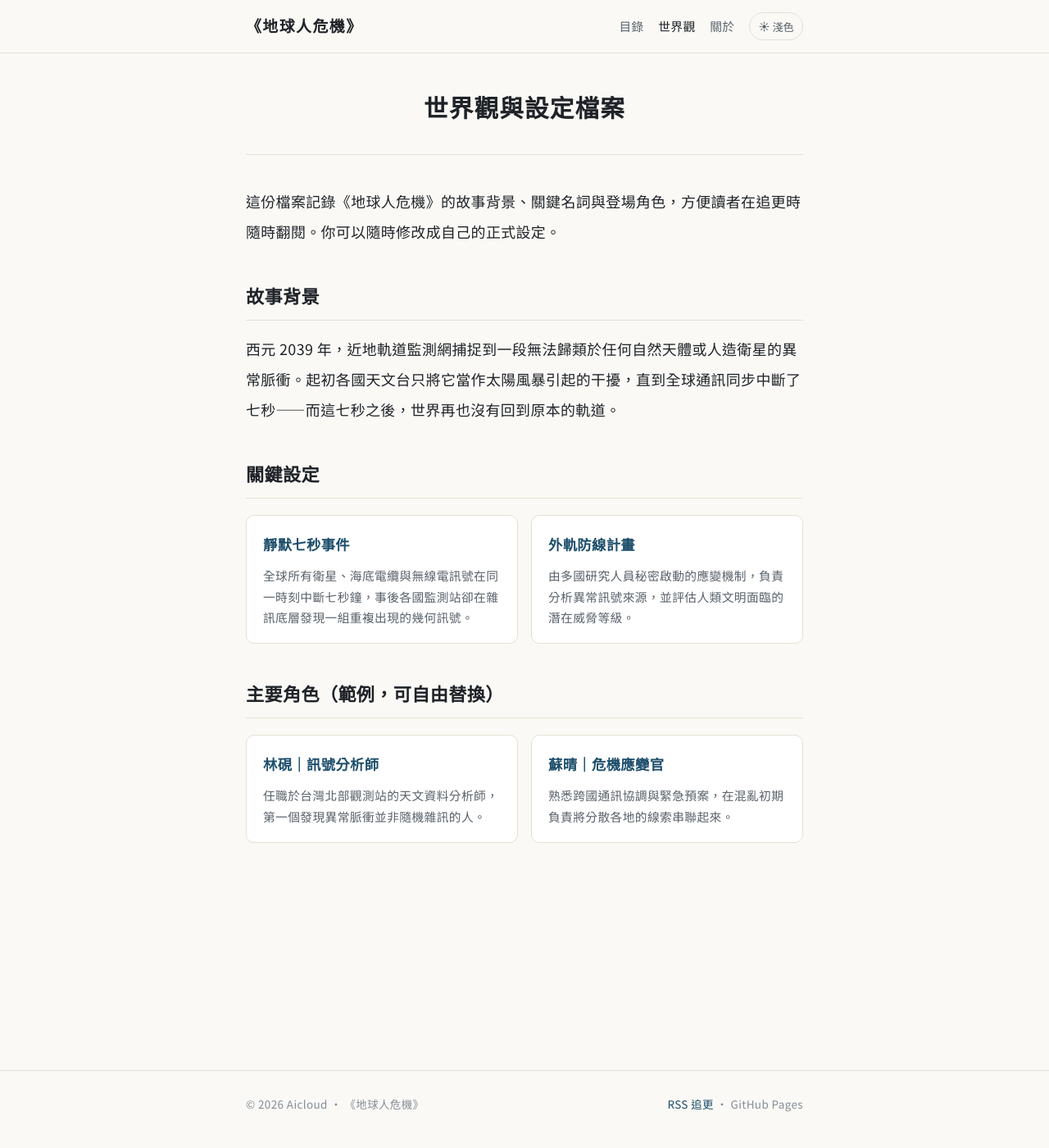
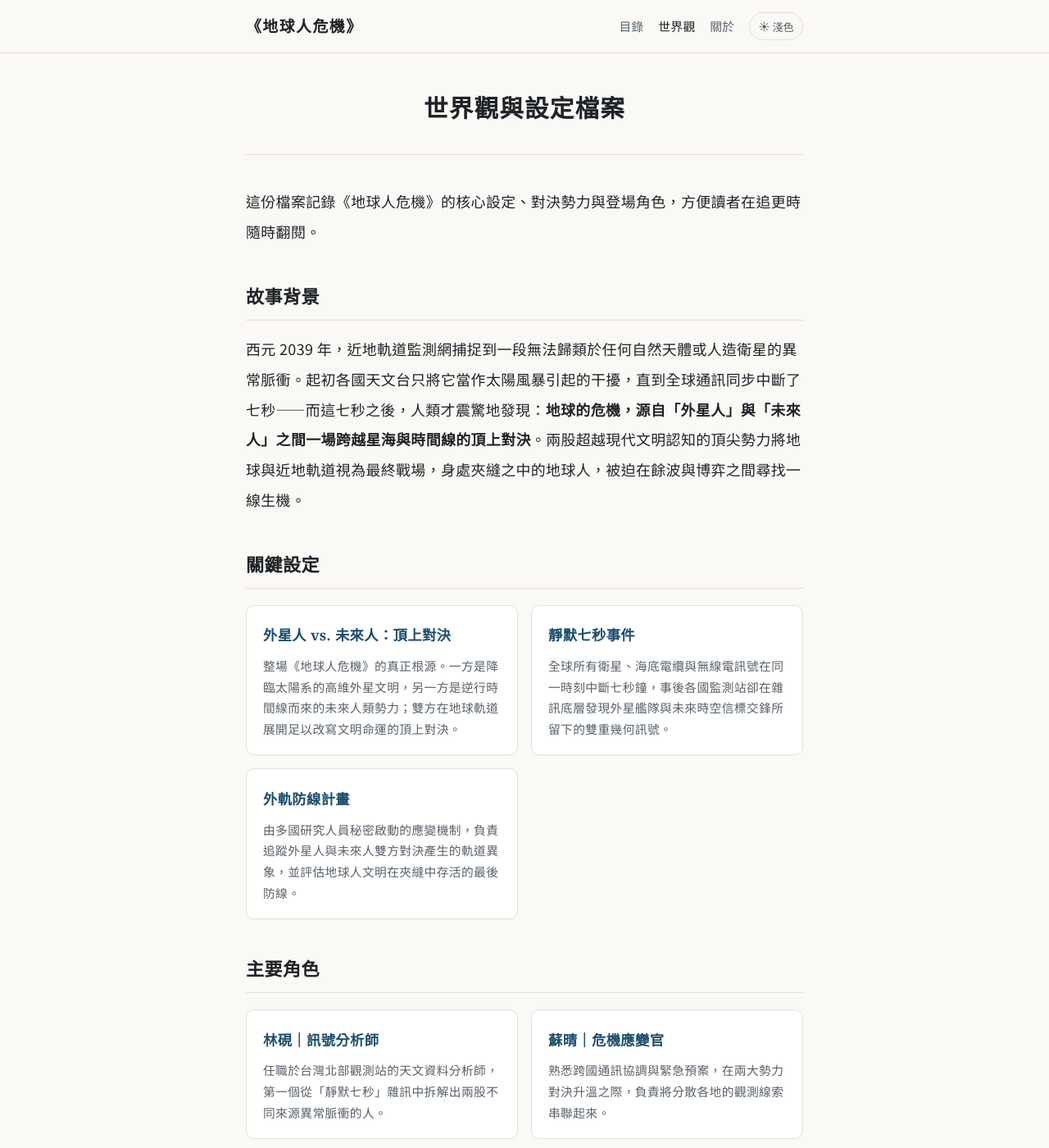
Before and after one commit to aicloud-go/aicloud-go.github.io, a Jekyll site: the page built from world.md, in a window 1280 px wide and 1400 px high. Shown: the whole window at 82% size. Built offline with Jekyll 4.4.1, drawn with Linux system fonts in a browser that asks for light colours.

Commit message:
Update world.md

```diff
--- a/world.md
+++ b/world.md
@@ -4,34 +4,38 @@ title: 世界觀與設定檔案
 permalink: /world/
 ---
 
-這份檔案記錄《地球人危機》的故事背景、關鍵名詞與登場角色，方便讀者在追更時隨時翻閱。你可以隨時修改成自己的正式設定。
+這份檔案記錄《地球人危機》的核心設定、對決勢力與登場角色，方便讀者在追更時隨時翻閱。
 
 ## 故事背景
 
-西元 2039 年，近地軌道監測網捕捉到一段無法歸類於任何自然天體或人造衛星的異常脈衝。起初各國天文台只將它當作太陽風暴引起的干擾，直到全球通訊同步中斷了七秒——而這七秒之後，世界再也沒有回到原本的軌道。
+西元 2039 年，近地軌道監測網捕捉到一段無法歸類於任何自然天體或人造衛星的異常脈衝。起初各國天文台只將它當作太陽風暴引起的干擾，直到全球通訊同步中斷了七秒——而這七秒之後，人類才震驚地發現：**地球的危機，源自「外星人」與「未來人」之間一場跨越星海與時間線的頂上對決**。兩股超越現代文明認知的頂尖勢力將地球與近地軌道視為最終戰場，身處夾縫之中的地球人，被迫在餘波與博弈之間尋找一線生機。
 
 ## 關鍵設定
 
 <div class="lore-grid">
   <div class="lore-card">
+    <h3>外星人 vs. 未來人：頂上對決</h3>
+    <p>整場《地球人危機》的真正根源。一方是降臨太陽系的高維外星文明，另一方是逆行時間線而來的未來人類勢力；雙方在地球軌道展開足以改寫文明命運的頂上對決。</p>
+  </div>
+  <div class="lore-card">
     <h3>靜默七秒事件</h3>
-    <p>全球所有衛星、海底電纜與無線電訊號在同一時刻中斷七秒鐘，事後各國監測站卻在雜訊底層發現一組重複出現的幾何訊號。</p>
+    <p>全球所有衛星、海底電纜與無線電訊號在同一時刻中斷七秒鐘，事後各國監測站卻在雜訊底層發現外星艦隊與未來時空信標交鋒所留下的雙重幾何訊號。</p>
   </div>
   <div class="lore-card">
     <h3>外軌防線計畫</h3>
-    <p>由多國研究人員秘密啟動的應變機制，負責分析異常訊號來源，並評估人類文明面臨的潛在威脅等級。</p>
+    <p>由多國研究人員秘密啟動的應變機制，負責追蹤外星人與未來人雙方對決產生的軌道異象，並評估地球人文明在夾縫中存活的最後防線。</p>
   </div>
 </div>
 
-## 主要角色（範例，可自由替換）
+## 主要角色
 
 <div class="lore-grid">
   <div class="lore-card">
     <h3>林硯｜訊號分析師</h3>
-    <p>任職於台灣北部觀測站的天文資料分析師，第一個發現異常脈衝並非隨機雜訊的人。</p>
+    <p>任職於台灣北部觀測站的天文資料分析師，第一個從「靜默七秒」雜訊中拆解出兩股不同來源異常脈衝的人。</p>
   </div>
   <div class="lore-card">
     <h3>蘇晴｜危機應變官</h3>
-    <p>熟悉跨國通訊協調與緊急預案，在混亂初期負責將分散各地的線索串聯起來。</p>
+    <p>熟悉跨國通訊協調與緊急預案，在兩大勢力對決升溫之際，負責將分散各地的觀測線索串聯起來。</p>
   </div>
 </div>
```
